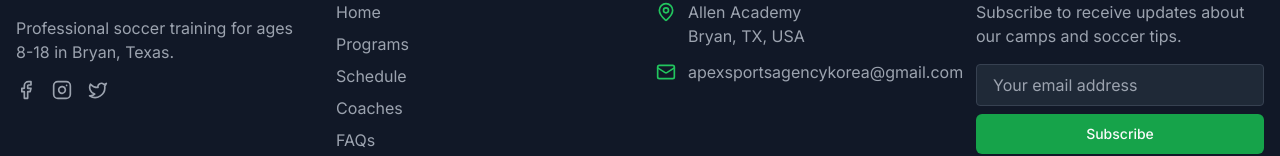
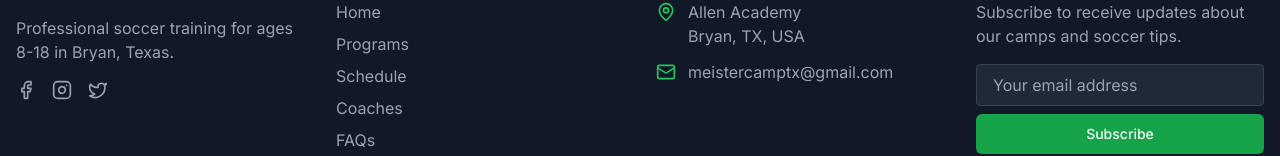
Before and after one commit to Gamugamu01/v0-soccer-camp-website, a Next.js app: page / in a window 1280 px wide. Shown: the part 6321-6477 px from the top of the page. Built offline with nearby package versions, Linux system fonts and the light colour scheme.

Commit message:
fix: update email address in footer component
Co-authored-by: null <209176003+Gamugamu01@users.noreply.github.com>

```diff
--- a/components/footer.tsx
+++ b/components/footer.tsx
@@ -83,8 +83,8 @@ export default function Footer() {
               </li>
               <li className="flex items-start gap-3">
                 <Mail className="h-5 w-5 text-green-500 shrink-0 mt-0.5" />
-                <a href="mailto:apexsportsagencykorea@gmail.com" className="text-gray-400 hover:text-white">
-                  apexsportsagencykorea@gmail.com
+                <a href="mailto:meistercamptx@gmail.com" className="text-gray-400 hover:text-white">
+                  meistercamptx@gmail.com
                 </a>
               </li>
             </ul>
```
